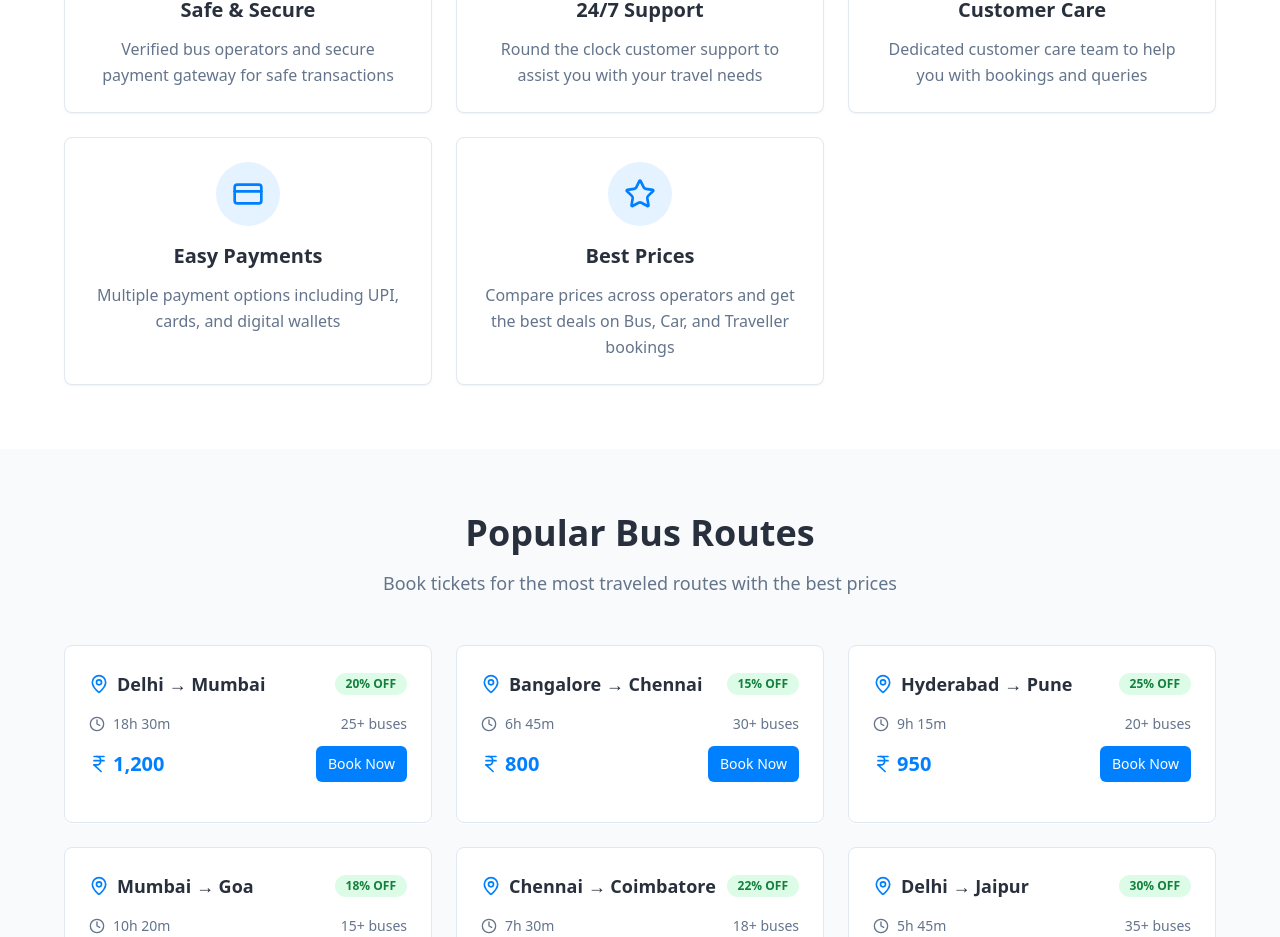
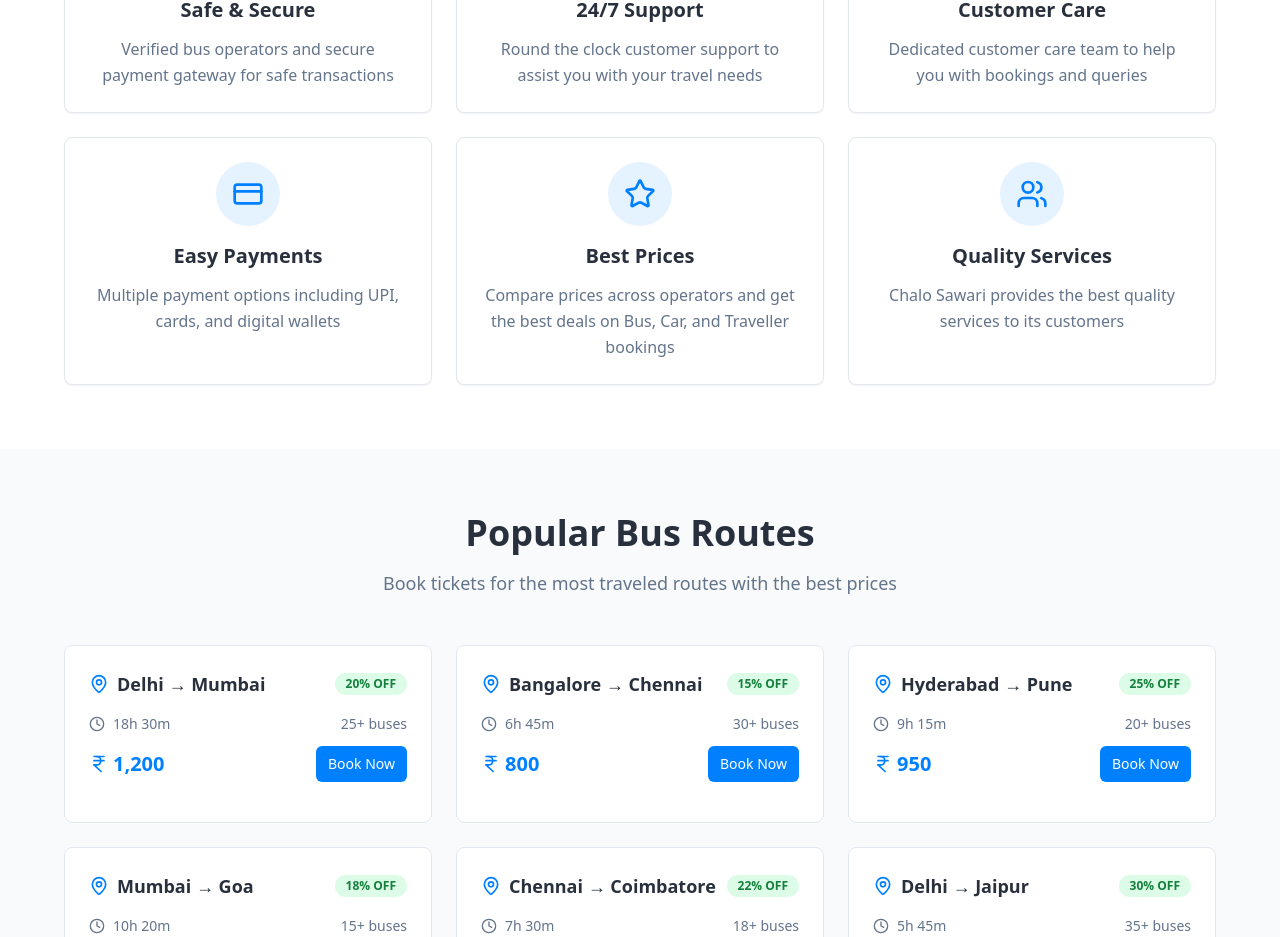
Before and after one commit to ajaypanchal761/chalosawarii, a React (Vite) app: page / in a window 1280 px wide. Shown: the part 1440-2377 px from the top of the page. Built offline with nearby package versions, Linux system fonts and the light colour scheme.

Commit message:
first commit

```diff
--- a/src/components/WhyChooseUs.tsx
+++ b/src/components/WhyChooseUs.tsx
@@ -1,5 +1,5 @@
 import { Card } from "@/components/ui/card";
-import { Shield, Clock, MapPin, Headphones, CreditCard, Star } from "lucide-react";
+import { Shield, Clock, MapPin, Headphones, CreditCard, Star, Users } from "lucide-react";
 
 const WhyChooseUs = () => {
   const features = [
@@ -28,6 +28,11 @@ const WhyChooseUs = () => {
       icon: <Star className="w-8 h-8" />,
       title: "Best Prices",
       description: "Compare prices across operators and get the best deals on Bus, Car, and Traveller bookings"
+    },
+    {
+      icon: <Users className="w-8 h-8" />,
+      title: "Quality Services",
+      description: "Chalo Sawari provides the best quality services to its customers"
     }
   ];
 
```
